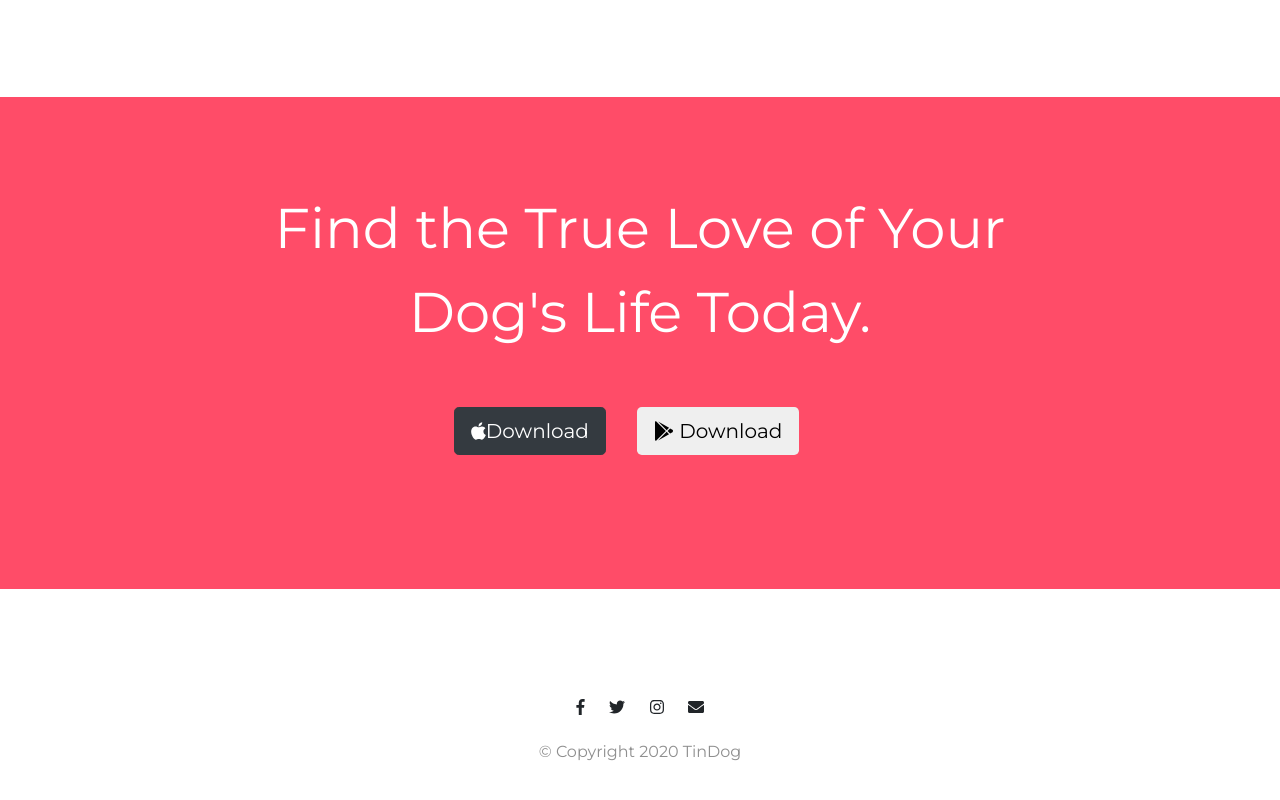
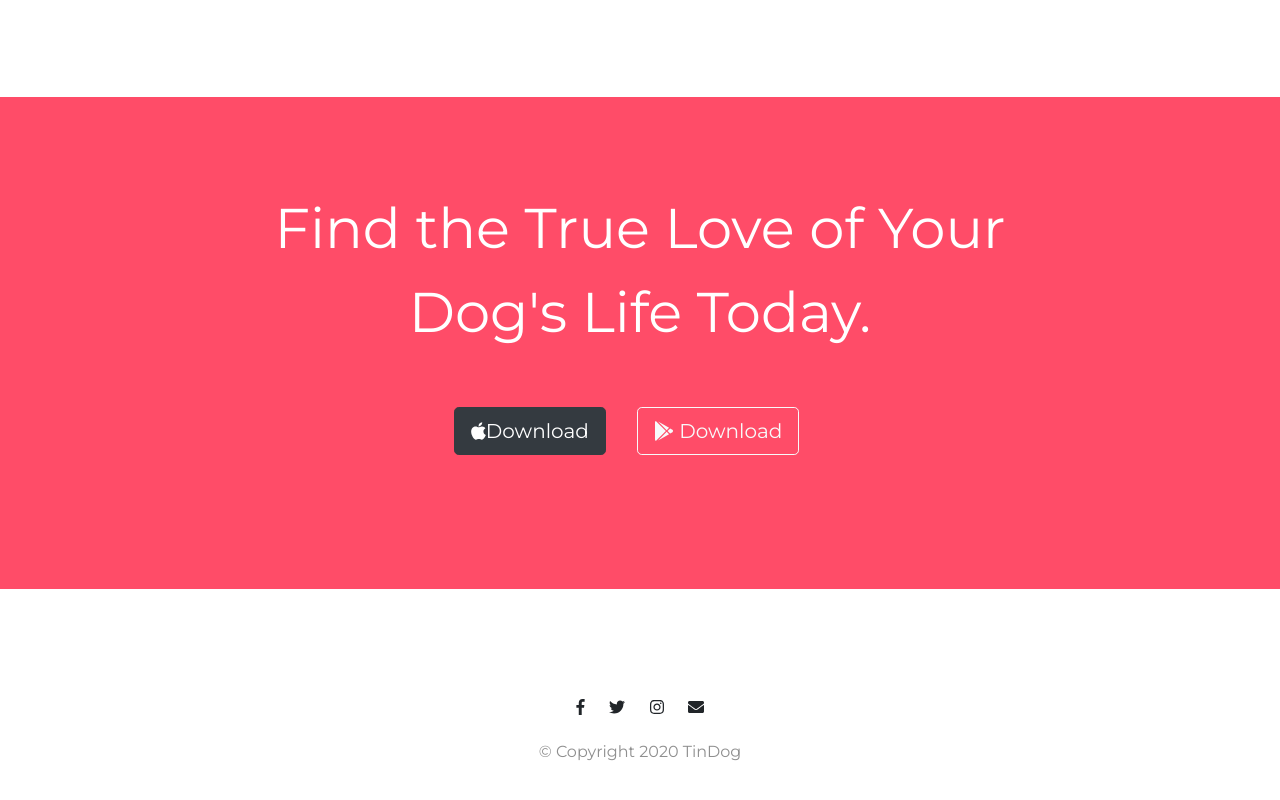
Before and after one commit to DudkinAS/TinDog-Website-Clone, a plain HTML site: page index.html in a window 1280 px wide. Shown: the part 2502-3302 px from the top of the page. Drawn offline with nearby package versions, Linux system fonts and the light colour scheme.

Commit message:
Update index.html

```diff
--- a/index.html
+++ b/index.html
@@ -227,7 +227,7 @@
 
         <h3 class="big-heading">Find the True Love of Your Dog's Life Today.</h3>
         <button class="download-button btn btn-lg btn-dark" type="button"><i class="fab fa-apple"></i>Download</button>
-        <button class="download-button btn btn-lg brn-light" type="button"><i class="fab fa-google-play"></i> Download
+        <button class="btn btn-outline-light btn-lg download-button" type="button"><i class="fab fa-google-play"></i> Download
         </button>
     </div>
 </section>
```
